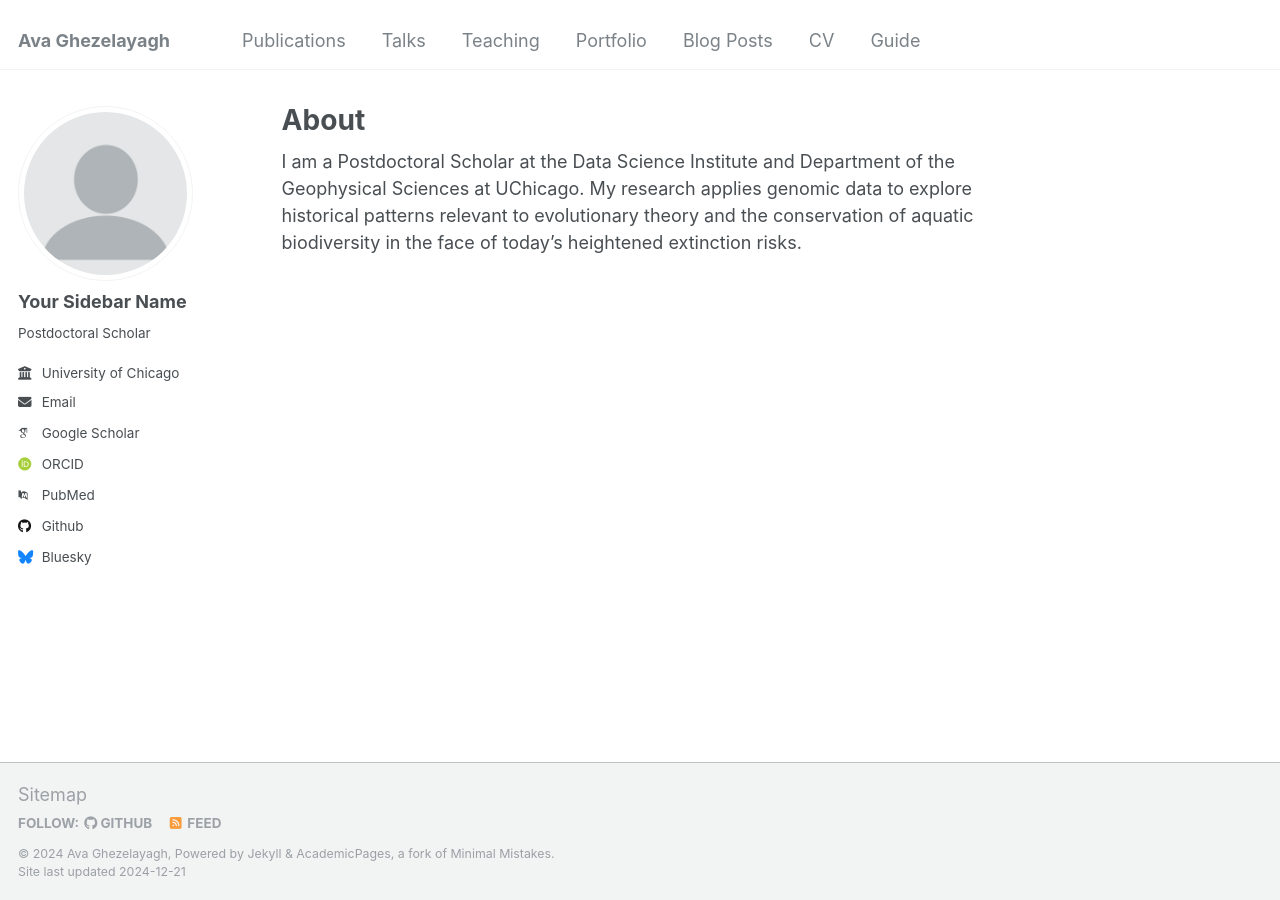
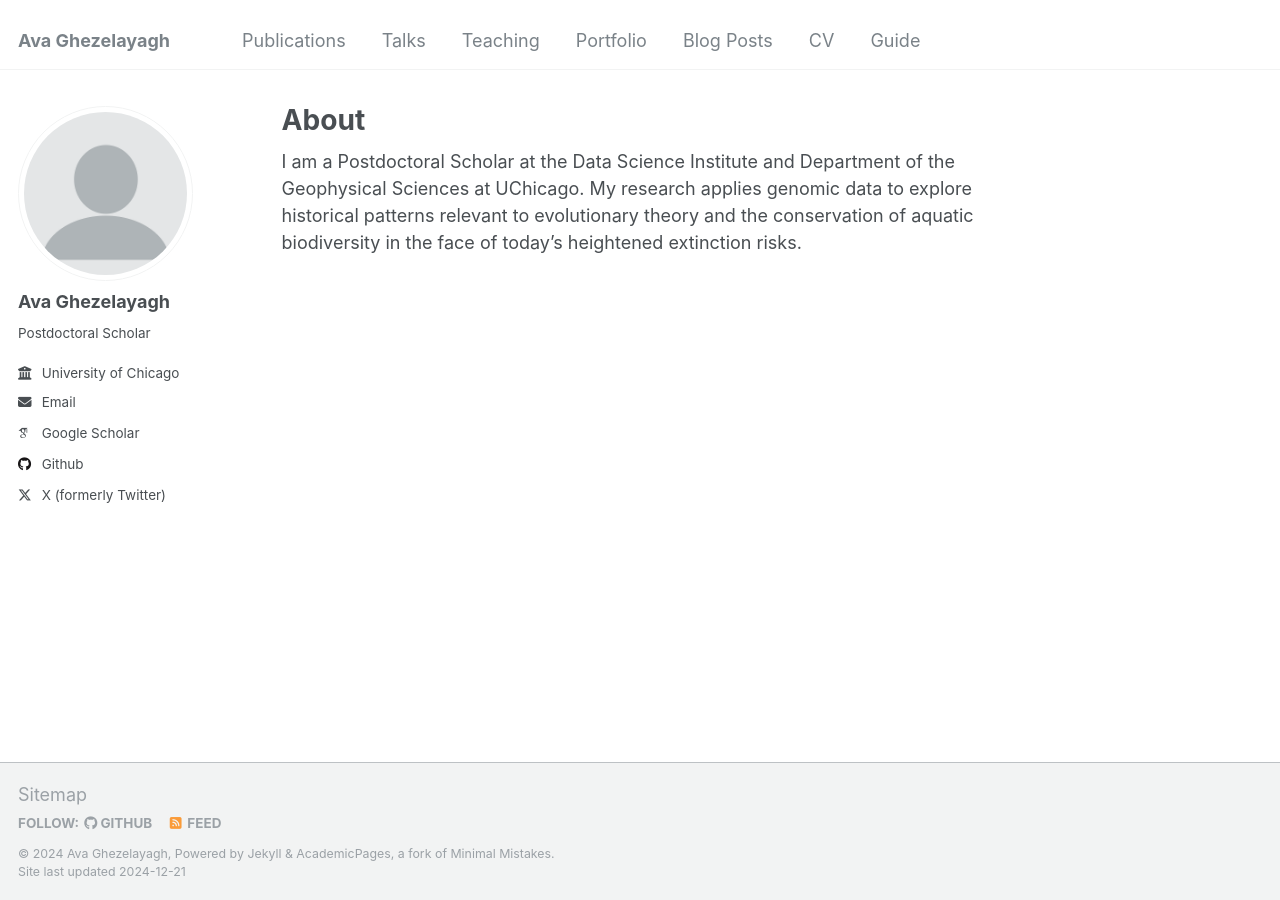
Before and after one commit to avaghezelayagh/avaghezelayagh.github.io, a Jekyll site: the page built from _pages/about.md, in a window 1280 px wide. Built offline with Jekyll 4.4.1, drawn with Linux system fonts in a browser that asks for light colours; some web fonts are replaced.

Commit message:
Update _config.yml

```diff
--- a/_config.yml
+++ b/_config.yml
@@ -22,21 +22,19 @@ repository               : "avaghezelayagh.github.io"
 author:
   # Biographic information
   avatar           : "profile.png"
-  name             : "Your Sidebar Name"
+  name             : "Ava Ghezelayagh"
   pronouns         :
   bio              : "Postdoctoral Scholar"
   location         :
   employer         : "University of Chicago"
   uri              : # URL
-  email            : "none@example.org"
+  email            : "ghezelayagh@uchicago.edu"
 
   # Academic websites
   arxiv            : # URL - Update with the correct link to your profile
-  googlescholar    : "https://scholar.google.com/citations?user=PS_CX0AAAAAJ"
+  googlescholar    : "https://scholar.google.com/citations?user=H9kP4MMAAAAJ&hl=en"
   impactstory      : # URL
-  orcid            : "http://orcid.org/yourorcidurl"
   semantic         : # URL
-  pubmed           : "https://www.ncbi.nlm.nih.gov/pubmed/?term=john+snow"
   researchgate     : # URL
   scopus           : # URL
 
@@ -44,12 +42,11 @@ author:
   bitbucket        : # Username - Update with your username on the site
   codepen          : # Username
   dribbble         : # Username
-  github           : "academicpages"
+  github           : "avaghezelayagh"
   kaggle           : # Username
   stackoverflow    : # User number or user number and name (i.e., use "1" or "1/jeff-atwood")
 
   # Social media
-  bluesky          : "bsky.app" # Replace this with you Bluesky username
   facebook         : # Username
   flickr           : # Username
   foursquare       : # Username
@@ -66,7 +63,7 @@ author:
   steam            : # Username
   telegram         : # URL
   tumblr           : # Username
-  twitter          : # Username for X / Twitter
+  twitter          : "AvaGhezel"
   vine             : # Username
   weibo            : # Username
   wikipedia        : # Username
```
